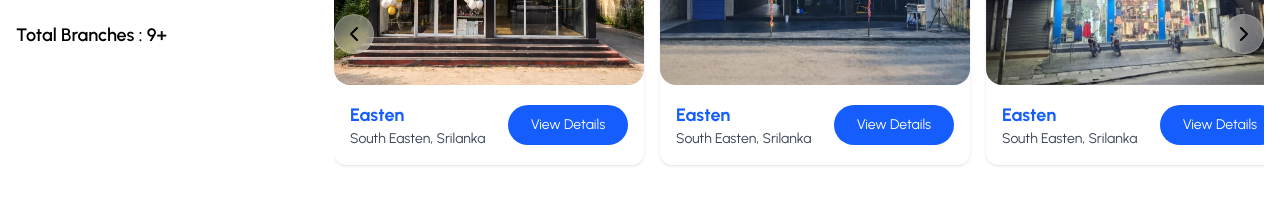
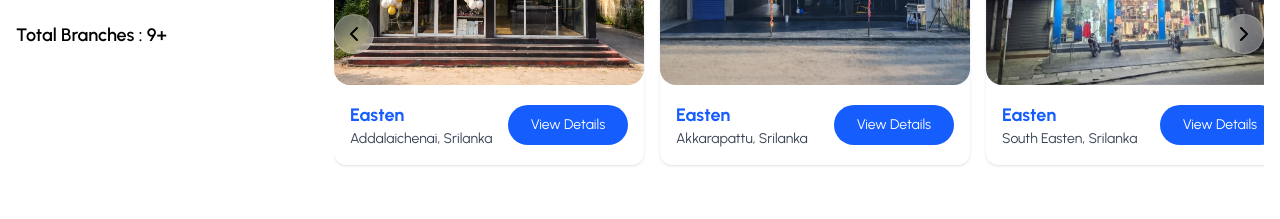
Before and after one commit to mr-fara/Globus-web, a React (Vite) app: page / in a window 1280 px wide. Shown: the part 2940-3159 px from the top of the page. Built offline with nearby package versions, Linux system fonts and the light colour scheme.

Commit message:
update branches, product popup pages

```diff
--- a/src/components/ui/BranchModal.jsx
+++ b/src/components/ui/BranchModal.jsx
@@ -150,10 +150,10 @@ const BranchModal = ({ branch, onClose }) => {
 
                 <div className="text-gray-700 text-[11px] md:text-sm space-y-1">
                   <p className="flex items-center gap-1 md:gap-2">
-                    <Calendar size={14} /> Mon - Fri
+                    <Calendar size={14} /> Mon - Sun
                   </p>
                   <p className="flex items-center gap-1 md:gap-2">
-                    <Clock size={14} /> 9:00 AM - 6:00 PM
+                    <Clock size={14} /> 9:00 AM - 8:00 PM
                   </p>
                 </div>
               </div>
--- a/src/data/branches.js
+++ b/src/data/branches.js
@@ -1,21 +1,21 @@
 export const branches = [
   {
     name: "Easten",
-    place: "South Easten, Srilanka",
+    place: "Addalaichenai, Srilanka",
     img: "/image/branch 05.jpeg",
     ownerImg: "/image/owner5.jpg",
     mobile: "011789546",
     email:"globus@gmail.com",
-    description:"lorem ipsum dolor sit amet, consectetur adipiscing elit. Sed do eiusmod tempor incididunt ut labore et dolore magna aliqua. Ut enim ad minim veniam. "
+    description:"Mr. Nathasi from Addalaichenai is growing steadily with Us, building his future through dedication. Wishing him continued success journey ahead. "
   },
   {
     name: "Easten",
-    place: "South Easten, Srilanka",
+    place: "Akkarapattu, Srilanka",
     img: "/image/branch 06.jpeg",
     ownerImg: "/image/owner3.jpg",
     mobile: "011789547",
     email: "globus2@gmail.com",
-    description:"lorem ipsum dolor sit amet, consectetur adipiscing elit. Sed do eiusmod tempor incididunt ut labore et dolore magna aliqua. Ut enim ad minim veniam. "
+    description:"Mr. Kishor is growing confidently with Globus, building a strong future through dedication and effort. Wishing him lasting success ahead. "
   },
   {
     name: "Easten",
@@ -36,21 +36,21 @@ export const branches = [
     description:"lorem ipsum dolor sit amet, consectetur adipiscing elit. Sed do eiusmod tempor incididunt ut labore et dolore magna aliqua. Ut enim ad minim veniam. "
   },
   {
-    name: "Easten",
-    place: "South Easten, Srilanka",
+    name: "Gampaha",
+    place: "Thihariya, Srilanka",
     img: "/image/branch 09.jpg",
-    ownerImg: "/image/owner1.jpeg",
-    mobile: "011789546",
+    ownerImg: "/image/owner1.jpg",
+    mobile: "0786483835",
     email: "globus@gmail.com",
-    description:"lorem ipsum dolor sit amet, consectetur adipiscing elit. Sed do eiusmod tempor incididunt ut labore et dolore magna aliqua. Ut enim ad minim veniam. "
+    description:"Mr. Isham from Nittambuwa owns a Globus MiniMart franchise and is growing successfully at a young age with Globus. Wishing him continued success and a bright future ahead."
   },
   {
     name: "Easten",
-    place: "South Easten, Srilanka",
+    place: "Nintavur, Srilanka",
     img: "/image/branch 10.jpg",
     ownerImg: "/image/owner2.jpg",
     mobile: "011789547",
     email: "globus2@gmail.com",
-    description:"lorem ipsum dolor sit amet, consectetur adipiscing elit. Sed do eiusmod tempor incididunt ut labore et dolore magna aliqua. Ut enim ad minim veniam. "
+    description:"Mr. Rilwan is growing with Globus through dedication and hard work, building a bright future. Wishing him continued success ahead. "
   },
 ];
--- a/src/data/testimonials.js
+++ b/src/data/testimonials.js
@@ -11,12 +11,12 @@ export const testimonials = [
   },
   {
     id: 2,
-    name: "Mr. Mahthee",
-    role: "MacBook Achiever",
-    company: "",
-    image: "/testimonials/person2.jpg",
+    name: "Mr. Farhath Zimal",
+    role: "lead Globus Software Unit",
+    company: "own a software agency.",
+    image: "/testimonials/person15.jpg",
     quote:
-      "I love how Globus connects manufacturers and entrepreneurs in one place. It’s powerful.",
+      "Being a partner in Globus has helped me move closer to my future goal of building my own software agency at the age of 22 by giving me valuable support & opportunities.",
     rating: 5,
   },
   {
@@ -121,6 +121,16 @@ export const testimonials = [
   },
   {
     id: 13,
+    name: "Mr. Mahthee",
+    role: "MacBook Achiever",
+    company: "",
+    image: "/testimonials/person2.jpg",
+    quote:
+      "Through Globus, I found the right people and the right system to expand my business.",
+    rating: 5,
+  },
+   {
+    id: 14,
     name: "Mr. Nathasi",
     role: "Royal spot salon franchise owner",
     company: "",
```
Also changed, not shown: public/image/owner1.jpg (added), public/testimonials/person15.jpg (added).
